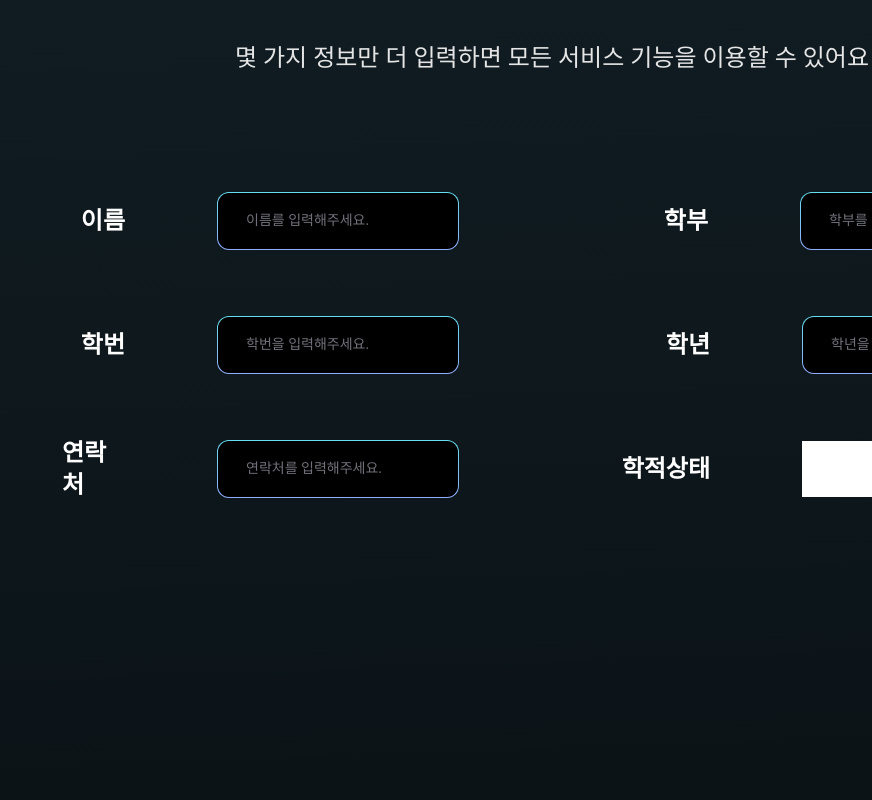
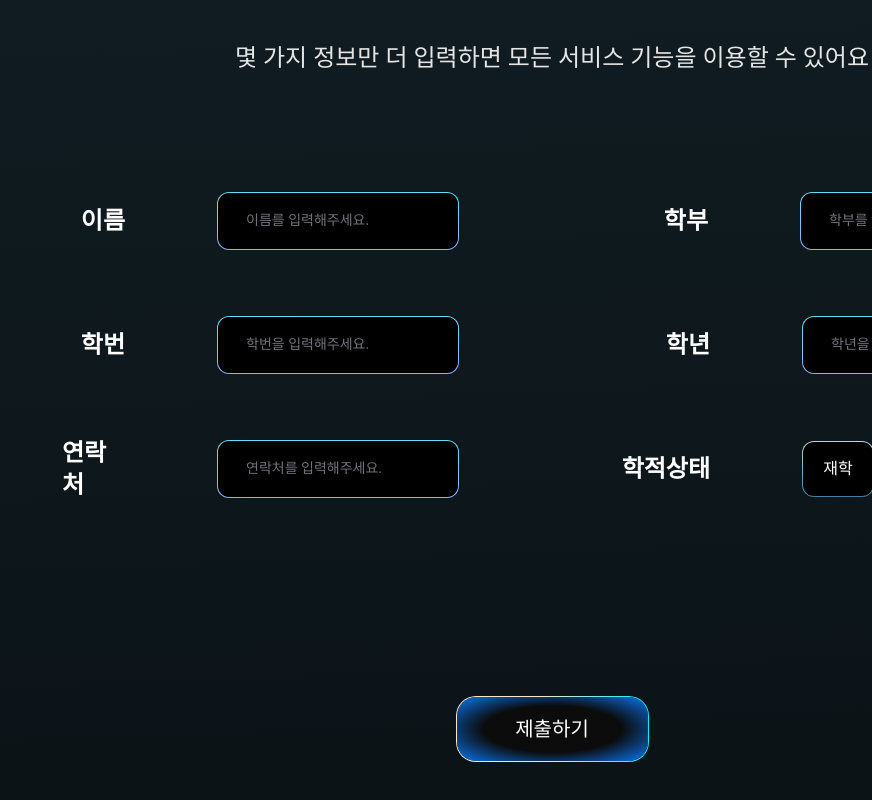
Before and after one commit to likelionknu/apply-page-client, a React (Vite) app: page /Additional in a window 1280 px wide. Shown: the part 256-1056 px from the top of the page, without its empty margins (408-1280 px from the left). Built offline with nearby package versions, Linux system fonts and the light colour scheme; a web font is replaced by a local one.

Commit message:
#26 feat: 추가 정보 요청 페이지 레이아웃 생서 완료

```diff
--- a/src/features/main/pages/AdditionalPage/Additional.tsx
+++ b/src/features/main/pages/AdditionalPage/Additional.tsx
@@ -3,6 +3,7 @@ import "./Additional.css";
 import Logo from "@/shared/assets/logo.png";
 import React from "react";
 import ArrowIcon from "./ArrowIcon.png";
+import Button from "../../../../shared/components/Button";
 
 const AdditionalPage = () => {
   interface AdditionalInputProps {
@@ -74,6 +75,21 @@ const AdditionalPage = () => {
     );
   };
 
+  interface StatusSelectButtonProps {
+    text: string;
+    // state: boolean;
+  }
+
+  const StatusSelectButton = ({ text }: StatusSelectButtonProps) => {
+    return (
+      <div className="inline-block cursor-pointer rounded-xl bg-[linear-gradient(178deg,#FFF_-42.66%,#427E9C_97.86%)] p-[1px]">
+        <div className="flex h-[54px] w-[70.116px] items-center justify-center rounded-[11px] bg-black text-white hover:bg-[rgba(0,63,135)]">
+          {text}
+        </div>
+      </div>
+    );
+  };
+
   const AdditionalStatusComponent = ({ label }: { label: string }) => {
     return (
       <div className="flex h-[54px] w-[427px] items-center justify-end">
@@ -81,7 +97,10 @@ const AdditionalPage = () => {
           {label}
         </div>
 
-        <div className="ml-[92px] h-14 w-60 bg-white">
+        <div className="ml-[92px] flex h-14 w-60 flex-row justify-between">
+          <StatusSelectButton text="재학" />
+          <StatusSelectButton text="휴학" />
+          <StatusSelectButton text="졸업유예" />
         </div>
       </div>
     );
@@ -131,6 +150,16 @@ const AdditionalPage = () => {
             <AdditionalStatusComponent label="학적상태" />
           </div>
         </div>
+        <div className="mt-[200px] cursor-pointer">
+          <Button radius="20px">
+            <div className="text-white">제출하기</div>
+          </Button>
+        </div>
+        <div className="flex-reverse mt-[51px] flex w-[980px] justify-end">
+          <div className="cursor-pointer justify-center text-xl leading-8 font-medium text-white">
+            다음에 제출하기
+          </div>
+        </div>
       </div>
     </div>
   );
```
